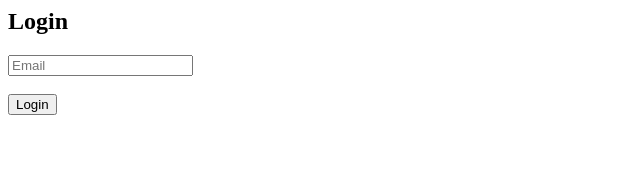
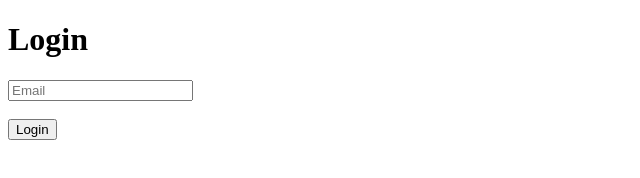
Before and after one commit to Zeeshancloud15/finaceapp, a website: page views/login.html in a window 1280 px wide. Shown: the whole page, without its empty margins (0-640 px from the left). Drawn offline with Linux system fonts and the light colour scheme.

Commit message:
Update login.html

```diff
--- a/views/login.html
+++ b/views/login.html
@@ -1,4 +1,11 @@
-<h2>Login</h2>
+<!DOCTYPE html>
+<html>
+<head>
+    <title>Login</title>
+</head>
+<body>
+
+<h1>Login</h1>
 
 <form action="/login" method="POST">
 
@@ -14,3 +21,6 @@
     </button>
 
 </form>
+
+</body>
+</html>
```
